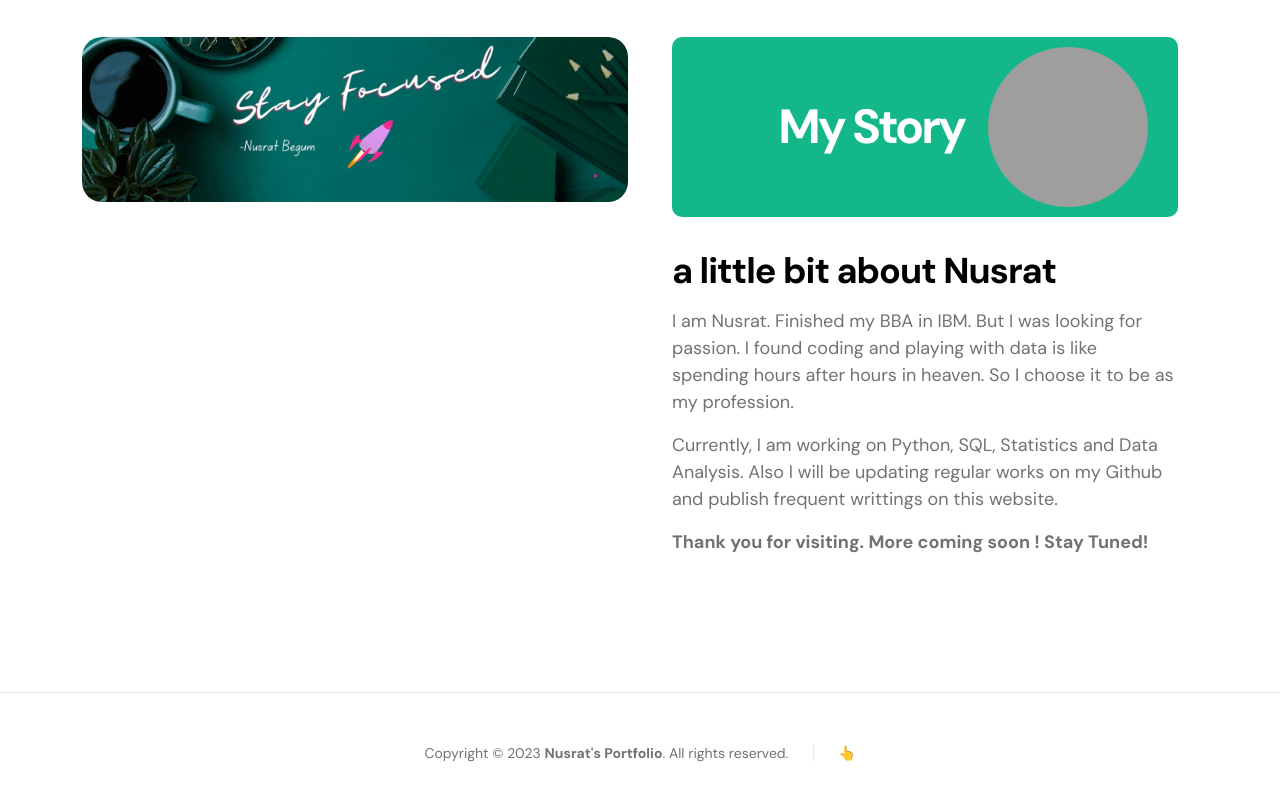
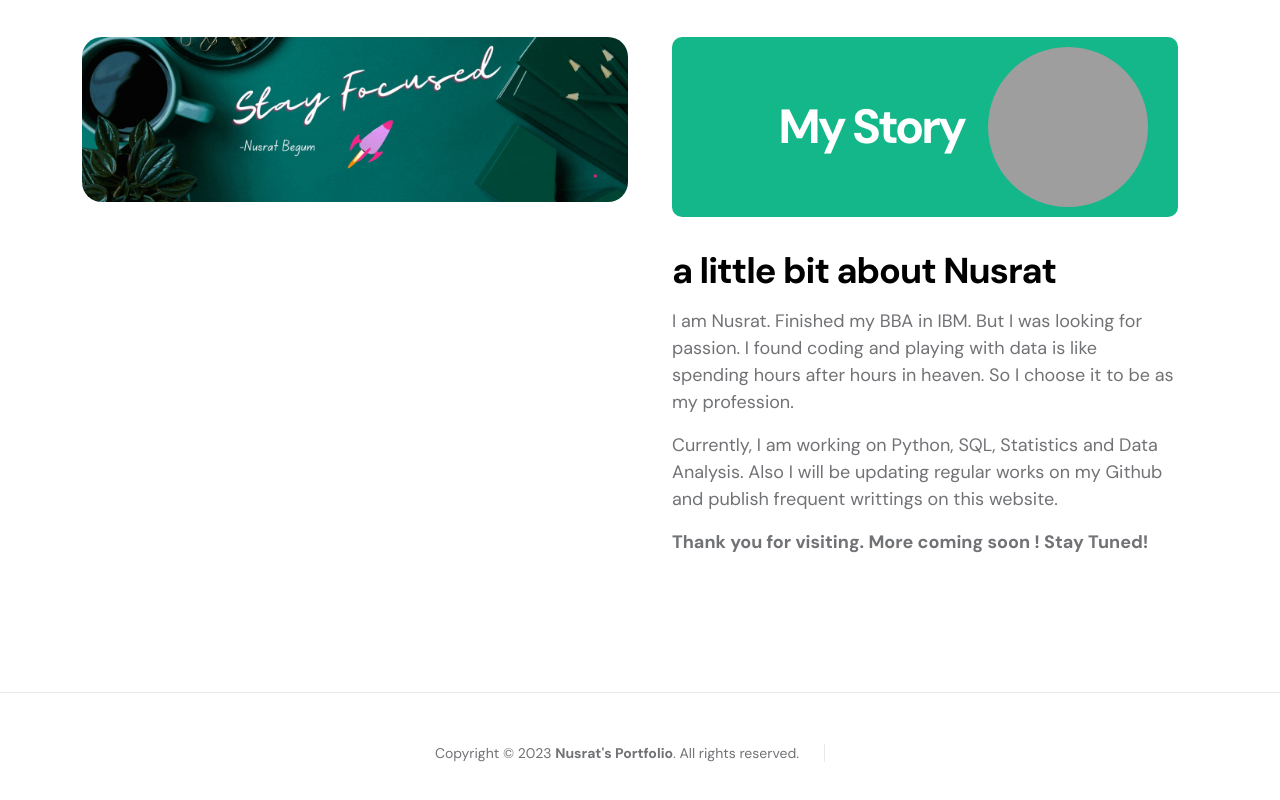
Before and after one commit to NusratBegum/portfolio-website, a plain HTML site: page index.html in a window 1280 px wide. Shown: the part 743-1543 px from the top of the page. Drawn offline with Linux system fonts and the light colour scheme; grey boxes are pictures that could not be loaded.

Commit message:
Update index.html

```diff
--- a/index.html
+++ b/index.html
@@ -589,7 +589,7 @@ https://templatemo.com/tm-578-first-portfolio
                         <div class="copyright-text-wrap">
                             <p class="mb-0">
                                 <span class="copyright-text">Copyright © 2023 <a href="#">Nusrat's Portfolio</a>. All rights reserved.</span>
-                                <a rel="nofllow" href="#" target="_blank"> 👆 </a>
+                                <!--<a rel="nofllow" href="#" target="_blank"> 👆 </a> -->
                             </p>
                         </div>
                     </div>
```
